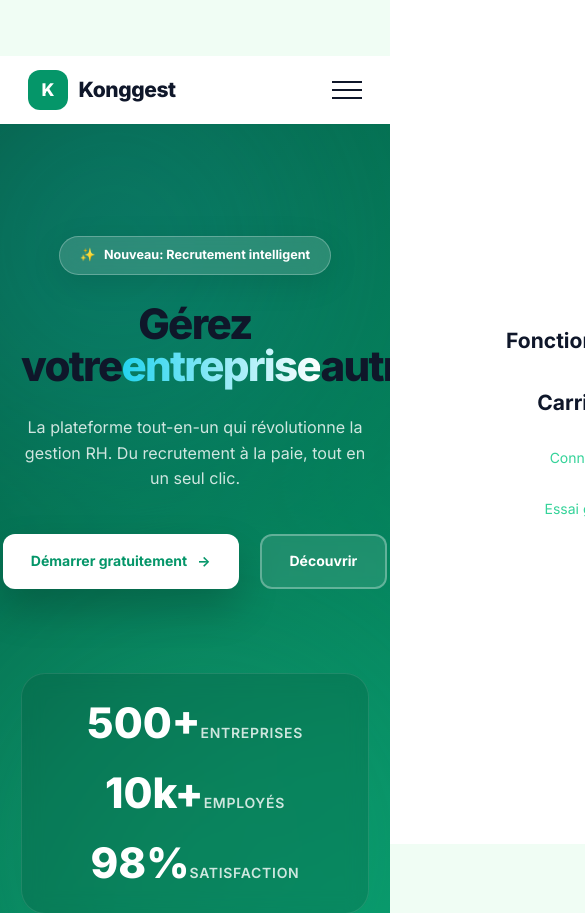
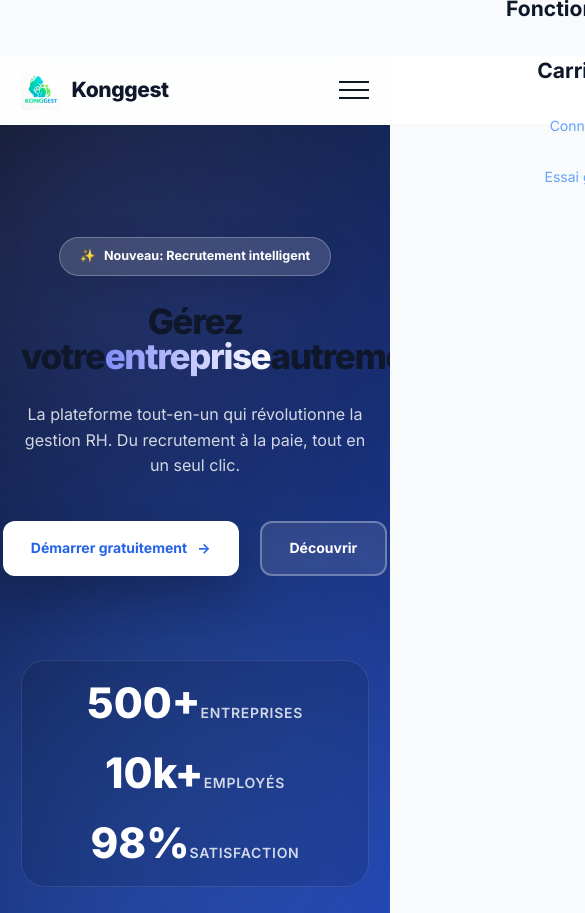
Before and after one commit to taigerdev45/Konggest, a Next.js app in the folder frontend/: page / in a window 390 px wide. Shown: the top 913 px of the page, 585 px wide, since content can reach past the window. Built offline with nearby package versions, Linux system fonts and the light colour scheme; no server answers.

Commit message:
feat(ui): improve UX and global responsiveness of public interface

```diff
--- a/frontend/src/app/page.js
+++ b/frontend/src/app/page.js
@@ -1,7 +1,8 @@
 'use client';
 
-import { useState, useEffect } from 'react';
+import { useState, useEffect, useRef } from 'react';
 import Link from 'next/link';
+import Image from 'next/image';
 import { useAuth } from '@/contexts/AuthContext';
 import {
   HiOutlineUsers,
@@ -21,11 +22,40 @@ export default function LandingPage() {
   const [isMenuOpen, setIsMenuOpen] = useState(false);
   const [scrolled, setScrolled] = useState(false);
 
+  // Refs for scroll animations
+  const revealRefs = useRef([]);
+  revealRefs.current = [];
+
+  const addToRefs = (el) => {
+    if (el && !revealRefs.current.includes(el)) {
+      revealRefs.current.push(el);
+    }
+  };
+
   useEffect(() => {
     fetchPublicJobs();
     const handleScroll = () => setScrolled(window.scrollY > 50);
     window.addEventListener('scroll', handleScroll);
-    return () => window.removeEventListener('scroll', handleScroll);
+
+    // Intersection Observer for reveal animations
+    const observer = new IntersectionObserver((entries) => {
+      entries.forEach((entry) => {
+        if (entry.isIntersecting) {
+          entry.target.classList.add('is-visible');
+        }
+      });
+    }, { threshold: 0.1, rootMargin: '0px 0px -50px 0px' });
+
+    revealRefs.current.forEach((ref) => {
+      observer.observe(ref);
+    });
+
+    return () => {
+      window.removeEventListener('scroll', handleScroll);
+      revealRefs.current.forEach((ref) => {
+        if(ref) observer.unobserve(ref);
+      });
+    };
   }, []);
 
   const fetchPublicJobs = async () => {
@@ -45,7 +75,9 @@ export default function LandingPage() {
       <nav className={`${styles.navbar} ${scrolled ? styles.navbarScrolled : ''}`}>
         <div className={styles.navbarContent}>
           <Link href="/" className={styles.logo}>
-            <div className={styles.logoIcon}>K</div>
+            <div className={styles.logoIcon}>
+              <img src="/logo.png" alt="Konggest Logo" />
+            </div>
             <span className={styles.logoText}>Konggest</span>
           </Link>
 
@@ -84,7 +116,7 @@ export default function LandingPage() {
       </nav>
 
       {/* Hero Section */}
-      <section className={styles.hero}>
+      <section className={`${styles.hero} reveal-up`} ref={addToRefs}>
         <div className={styles.heroBackground}>
           <div className={styles.gradientOrb1} />
           <div className={styles.gradientOrb2} />
@@ -135,7 +167,7 @@ export default function LandingPage() {
       </section>
 
       {/* Features */}
-      <section id="features" className={styles.features}>
+      <section id="features" className={`${styles.features} reveal-up`} ref={addToRefs}>
         <div className={styles.sectionHeader}>
           <span className={styles.sectionBadge}>Fonctionnalités</span>
           <h2 className={styles.sectionTitle}>Tout ce dont vous avez besoin</h2>
@@ -177,7 +209,7 @@ export default function LandingPage() {
       </section>
 
       {/* Jobs */}
-      <section id="jobs" className={styles.jobsSection}>
+      <section id="jobs" className={`${styles.jobsSection} reveal-up`} ref={addToRefs}>
         <div className={styles.sectionHeader}>
           <span className={styles.sectionBadge}>Carrières</span>
           <h2 className={styles.sectionTitle}>Opportunités de carrière</h2>
@@ -220,7 +252,7 @@ export default function LandingPage() {
       </section>
 
       {/* CTA */}
-      <section className={styles.ctaSection}>
+      <section className={`${styles.ctaSection} reveal-up`} ref={addToRefs}>
         <div className={styles.ctaContent}>
           <h2>Prêt à transformer votre gestion ?</h2>
           <p>Rejoignez plus de 500 entreprises qui font confiance à Konggest pour leur transformation numérique.</p>
@@ -235,7 +267,9 @@ export default function LandingPage() {
       <footer className={styles.footer}>
         <div className={styles.footerContent}>
           <div className={styles.footerBrand}>
-            <div className={styles.logoIconFooter}>K</div>
+            <div className={styles.logoIconFooter}>
+              <img src="/logo.png" alt="Konggest Logo" />
+            </div>
             <h3 className={styles.logoTextFooter}>Konggest</h3>
           </div>
           <p>&copy; {new Date().getFullYear()} Konggest. Tous droits réservés.</p>
--- a/frontend/src/app/page.module.css
+++ b/frontend/src/app/page.module.css
@@ -9,8 +9,11 @@
   justify-content: space-between;
   align-items: center;
   padding: 1rem 4rem;
-  background: var(--bg-card);
+  background: var(--glass-bg);
+  backdrop-filter: blur(16px);
+  -webkit-backdrop-filter: blur(16px);
   box-shadow: var(--shadow-sm);
+  border-bottom: 1px solid var(--glass-border);
   position: sticky;
   top: 0;
   z-index: 100;
@@ -35,14 +38,16 @@
 .logoIcon {
   width: 40px;
   height: 40px;
-  background: var(--primary);
-  border-radius: var(--radius-md);
   display: flex;
   align-items: center;
   justify-content: center;
-  color: var(--text-inverse);
-  font-weight: 800;
-  font-size: 1.25rem;
+  flex-shrink: 0;
+}
+
+.logoIcon img {
+  width: 100%;
+  height: 100%;
+  object-fit: contain;
 }
 
 .logoText {
@@ -86,7 +91,7 @@
   outline: none;
   white-space: nowrap;
   user-select: none;
-  background: linear-gradient(135deg, var(--primary), #065F46);
+  background: linear-gradient(135deg, var(--primary), var(--primary-dark));
   color: white;
   box-shadow: 0 4px 15px -3px var(--primary-glow);
 }
@@ -125,11 +130,11 @@
 /* Hero Section */
 .hero {
   position: relative;
-  padding: 10rem 4rem;
+  padding: 12rem 4rem 10rem;
   text-align: center;
   color: var(--text-inverse);
   overflow: hidden;
-  background: linear-gradient(135deg, var(--primary-dark) 0%, var(--primary) 100%);
+  background: linear-gradient(135deg, #0f172a 0%, var(--primary-dark) 100%);
 }
 
 .heroBackground {
@@ -350,19 +355,19 @@
 .featureCard {
   background: var(--bg-card);
   border: 1px solid var(--border);
-  border-radius: var(--radius-lg);
+  border-radius: var(--radius-xl);
   padding: 3rem 2rem;
   position: relative;
-  transition: all var(--transition-base);
+  transition: transform var(--transition-base), box-shadow var(--transition-base), border-color var(--transition-base);
   box-shadow: var(--shadow-sm);
   overflow: hidden;
   text-align: center;
 }
 
 .featureCard:hover {
-  border-color: var(--border-light);
-  box-shadow: var(--shadow-lg);
-  transform: translateY(-5px);
+  border-color: var(--primary-light);
+  box-shadow: var(--shadow-xl);
+  transform: translateY(-8px);
 }
 
 .featureIconWrapper {
@@ -416,18 +421,18 @@
 .jobCard {
   background: var(--bg-card);
   border: 1px solid var(--border);
-  border-radius: var(--radius-lg);
+  border-radius: var(--radius-xl);
   padding: 2.5rem;
   position: relative;
-  transition: all var(--transition-base);
-  box-shadow: var(--shadow-sm);
+  transition: transform var(--transition-base), box-shadow var(--transition-base), border-color var(--transition-base);
+  box-shadow: var(--shadow-md);
   overflow: hidden;
 }
 
 .jobCard:hover {
-  border-color: var(--border-light);
-  box-shadow: var(--shadow-lg);
-  transform: translateY(-2px);
+  border-color: var(--primary-light);
+  box-shadow: var(--shadow-xl);
+  transform: translateY(-6px);
 }
 
 .jobHeader {
@@ -578,14 +583,16 @@
 .logoIconFooter {
   width: 56px;
   height: 56px;
-  background: var(--primary);
-  color: white;
-  border-radius: 16px;
   display: flex;
   align-items: center;
   justify-content: center;
-  font-size: 1.75rem;
-  font-weight: 800;
+  flex-shrink: 0;
+}
+
+.logoIconFooter img {
+  width: 100%;
+  height: 100%;
+  object-fit: contain;
 }
 
 .logoTextFooter {
@@ -625,7 +632,9 @@
 .navMobile {
   position: fixed;
   inset: 0;
-  background: white;
+  background: var(--glass-bg-solid);
+  backdrop-filter: blur(24px);
+  -webkit-backdrop-filter: blur(24px);
   display: flex;
   flex-direction: column;
   justify-content: center;
@@ -656,9 +665,12 @@
 @media (max-width: 768px) {
   .menuButton { display: flex; }
   .navLinksDesktop { display: none; }
-  .featuresGrid, .jobsGrid { grid-template-columns: 1fr; }
+  .featuresGrid, .jobsGrid { grid-template-columns: 1fr; gap: 2rem; }
   .hero { padding: 8rem 1.5rem 4rem; }
-  .heroStats { gap: 2rem; flex-direction: column; }
-  .statDivider { display: none; }
-  .heroTitle { font-size: 3rem; }
+  .heroStats { gap: 2rem; flex-direction: column; padding: 1.5rem; }
+  .heroTitle { font-size: clamp(2.5rem, 8vw, 3.5rem); }
+  .navbar { padding: 1rem 1.5rem; }
+  .features { padding: 5rem 1.5rem; }
+  .jobsSection { padding: 5rem 1.5rem; }
+  .ctaSection { padding: 6rem 1.5rem; }
 }
--- a/frontend/src/styles/globals.css
+++ b/frontend/src/styles/globals.css
@@ -1,6 +1,6 @@
 /* ============================================
    KONGGEST — Global Design System
-   Premium HR SaaS Light Theme — Frost White
+   Premium HR SaaS Light Theme — Ocean Trust
    ============================================ */
 
 /* ─── Google Fonts ─── */
@@ -8,30 +8,30 @@
 
 /* ─── CSS Variables ─── */
 :root {
-  /* Primary Brand - Premium Emerald Green */
-  --primary: #059669;
-  --primary-light: #34D399;
-  --primary-dark: #065F46;
-  --primary-glow: rgba(5, 150, 105, 0.1);
+  /* Primary Brand - Trust Blue */
+  --primary: #2563EB;
+  --primary-light: #60A5FA;
+  --primary-dark: #1E40AF;
+  --primary-glow: rgba(37, 99, 235, 0.12);
 
-  /* Accent - Indigo / Cyan */
-  --accent: #06B6D4;
-  --accent-light: #22D3EE;
+  /* Accent - Modern Indigo */
+  --accent: #4F46E5;
+  --accent-light: #818CF8;
 
   /* Success / Warning / Danger */
-  --success: #10B981;
-  --success-bg: rgba(16, 185, 129, 0.08);
-  --warning: #F59E0B;
-  --warning-bg: rgba(245, 158, 11, 0.08);
-  --danger: #EF4444;
-  --danger-bg: rgba(239, 68, 68, 0.08);
+  --success: #059669;
+  --success-bg: rgba(5, 150, 105, 0.08);
+  --warning: #D97706;
+  --warning-bg: rgba(217, 119, 6, 0.08);
+  --danger: #DC2626;
+  --danger-bg: rgba(220, 38, 38, 0.08);
 
-  /* Mint White Backgrounds */
-  --bg-primary: #F0FDF4; /* Light Green Tint */
-  --bg-secondary: #DCFCE7;
-  --bg-tertiary: #BBF7D0;
+  /* Crisp White Backgrounds */
+  --bg-primary: #F8FAFC; /* Slate 50 */
+  --bg-secondary: #F1F5F9; /* Slate 100 */
+  --bg-tertiary: #E2E8F0; /* Slate 200 */
   --bg-card: #FFFFFF;
-  --bg-card-hover: #F8FAF9;
+  --bg-card-hover: #F8FAFC;
   --bg-input: #FFFFFF;
   --bg-sidebar: #FFFFFF;
 
@@ -46,16 +46,19 @@
   --border-light: #F1F5F9;
   --border-focus: var(--primary);
 
-  /* Glassmorphism - Light Mode */
-  --glass-bg: rgba(255, 255, 255, 0.7);
+  /* Glassmorphism - Premium */
+  --glass-bg: rgba(255, 255, 255, 0.75);
+  --glass-bg-solid: rgba(255, 255, 255, 0.95);
   --glass-border: rgba(255, 255, 255, 0.4);
+  --glass-glow: 0 8px 32px 0 rgba(31, 38, 135, 0.07);
+
 
   /* Shadows - Minimalist but Deep */
-  --shadow-sm: 0 1px 2px rgba(6, 95, 70, 0.05);
-  --shadow-md: 0 4px 12px -1px rgba(6, 95, 70, 0.08), 0 2px 4px -2px rgba(6, 95, 70, 0.05);
-  --shadow-lg: 0 12px 20px -3px rgba(6, 95, 70, 0.1), 0 4px 6px -4px rgba(6, 95, 70, 0.06);
-  --shadow-xl: 0 25px 50px -12px rgba(6, 95, 70, 0.15);
-  --shadow-glow: 0 0 40px rgba(5, 150, 105, 0.08);
+  --shadow-sm: 0 1px 2px rgba(15, 23, 42, 0.04);
+  --shadow-md: 0 4px 12px -1px rgba(15, 23, 42, 0.06), 0 2px 4px -2px rgba(15, 23, 42, 0.04);
+  --shadow-lg: 0 12px 20px -3px rgba(15, 23, 42, 0.08), 0 4px 6px -4px rgba(15, 23, 42, 0.05);
+  --shadow-xl: 0 25px 50px -12px rgba(15, 23, 42, 0.12);
+  --shadow-glow: 0 0 40px rgba(37, 99, 235, 0.1);
 
   /* Spacing */
   --sidebar-width: 280px;
@@ -67,7 +70,7 @@
   --transition-base: 300ms cubic-bezier(0.4, 0, 0.2, 1);
   --transition-slow: 500ms cubic-bezier(0.4, 0, 0.2, 1);
 
-  /* Border Radius - Modern */
+  /* Border Radius - Modern Soft */
   --radius-sm: 8px;
   --radius-md: 12px;
   --radius-lg: 24px;
@@ -163,7 +166,7 @@ h4 { font-size: 1.15rem; }
 }
 
 .btn-primary {
-  background: linear-gradient(135deg, var(--primary), #065F46);
+  background: linear-gradient(135deg, var(--primary), var(--primary-dark));
   color: white;
   box-shadow: 0 4px 15px -3px var(--primary-glow);
 }
@@ -625,6 +628,47 @@ tbody tr:hover {
   animation: fadeInUp 0.6s cubic-bezier(0.22, 1, 0.36, 1) forwards;
 }
 
+/* Scroll Revealing Animations */
+.reveal-up {
+  opacity: 0;
+  transform: translateY(40px);
+  transition: opacity 0.8s cubic-bezier(0.22, 1, 0.36, 1), transform 0.8s cubic-bezier(0.22, 1, 0.36, 1);
+}
+.reveal-up.is-visible {
+  opacity: 1;
+  transform: translateY(0);
+}
+
+.reveal-left {
+  opacity: 0;
+  transform: translateX(-40px);
+  transition: opacity 0.8s cubic-bezier(0.22, 1, 0.36, 1), transform 0.8s cubic-bezier(0.22, 1, 0.36, 1);
+}
+.reveal-left.is-visible {
+  opacity: 1;
+  transform: translateX(0);
+}
+
+.reveal-right {
+  opacity: 0;
+  transform: translateX(40px);
+  transition: opacity 0.8s cubic-bezier(0.22, 1, 0.36, 1), transform 0.8s cubic-bezier(0.22, 1, 0.36, 1);
+}
+.reveal-right.is-visible {
+  opacity: 1;
+  transform: translateX(0);
+}
+
+.reveal-scale {
+  opacity: 0;
+  transform: scale(0.95);
+  transition: opacity 0.8s cubic-bezier(0.22, 1, 0.36, 1), transform 0.8s cubic-bezier(0.22, 1, 0.36, 1);
+}
+.reveal-scale.is-visible {
+  opacity: 1;
+  transform: scale(1);
+}
+
 .skeleton {
   background: linear-gradient(90deg, #f1f5f9 25%, #e2e8f0 50%, #f1f5f9 75%);
   background-size: 200% 100%;
```
